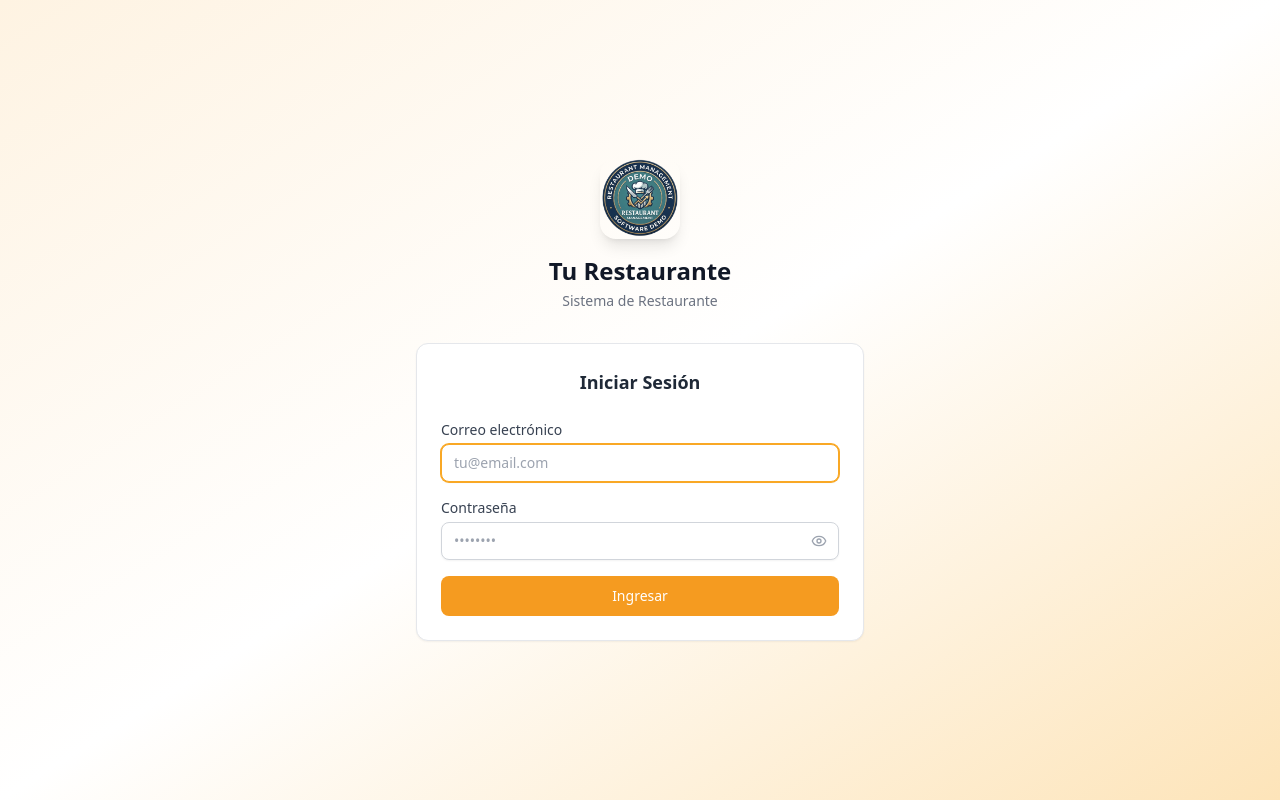
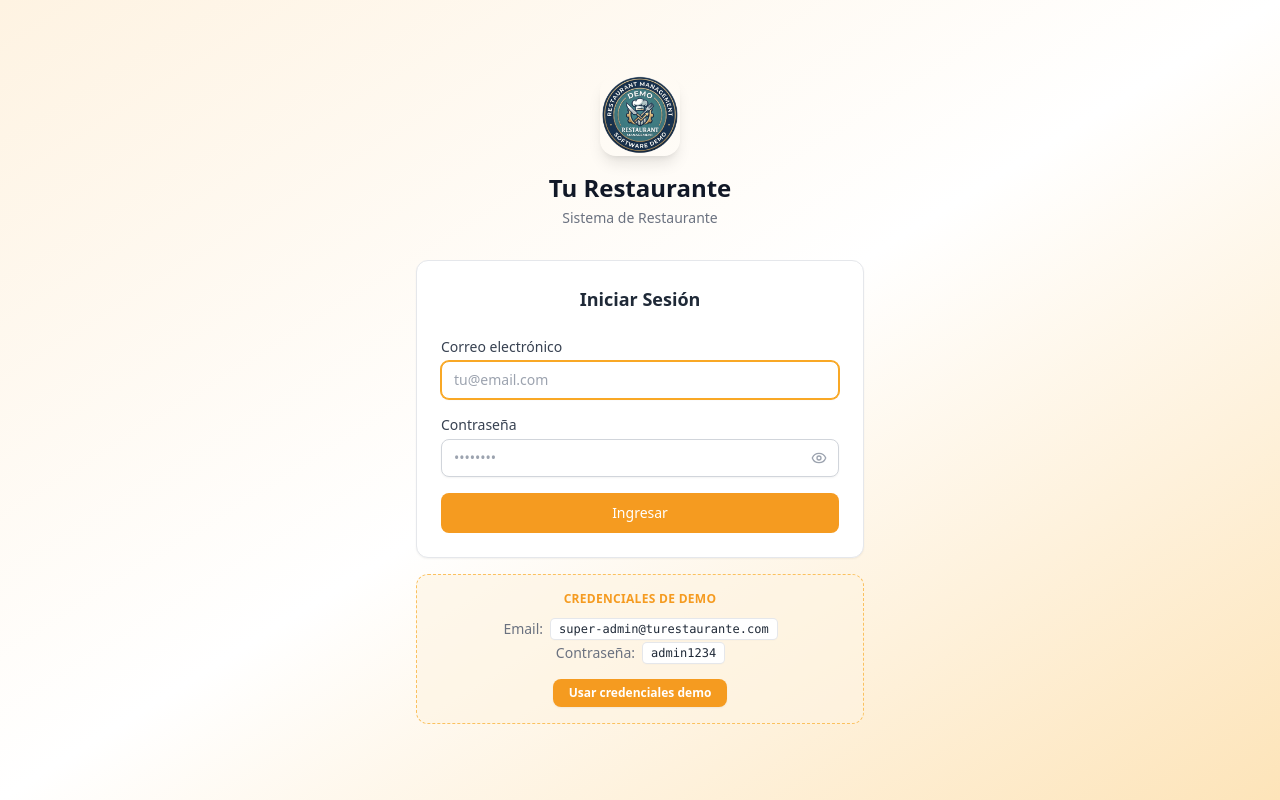
Before and after one commit to jdtm01-arch/restaurant-web, a React (Vite) app: page /login in a window 1280 px wide. Built offline with nearby package versions, Linux system fonts and the light colour scheme; no server answers.

Commit message:
add demo credentials

```diff
--- a/src/index.css
+++ b/src/index.css
@@ -214,6 +214,27 @@
   }
   .login-page__submit {
     @apply btn-primary w-full justify-center py-2.5;
+  }
+  .login-page__demo {
+    @apply mt-4 rounded-xl border border-dashed border-primary-300 bg-primary-50/60 px-5 py-4 text-center;
+  }
+  .login-page__demo-title {
+    @apply mb-3 text-xs font-semibold uppercase tracking-wide text-primary-600;
+  }
+  .login-page__demo-credentials {
+    @apply mb-3 space-y-1 text-sm text-gray-700;
+  }
+  .login-page__demo-row {
+    @apply flex items-center justify-center gap-2;
+  }
+  .login-page__demo-label {
+    @apply font-medium text-gray-500;
+  }
+  .login-page__demo-value {
+    @apply rounded bg-white px-2 py-0.5 font-mono text-xs text-gray-800 shadow-sm ring-1 ring-gray-200;
+  }
+  .login-page__demo-fill {
+    @apply mt-1 inline-flex items-center gap-1 rounded-lg bg-primary-600 px-4 py-1.5 text-xs font-semibold text-white shadow-sm transition hover:bg-primary-700 active:scale-95;
   }
 
   /* ============================================================
--- a/src/pages/Login.jsx
+++ b/src/pages/Login.jsx
@@ -107,6 +107,31 @@ export default function Login() {
             </button>
           </form>
         </div>
+
+        {/* Demo credentials */}
+        <div className="login-page__demo">
+          <p className="login-page__demo-title">Credenciales de demo</p>
+          <div className="login-page__demo-credentials">
+            <div className="login-page__demo-row">
+              <span className="login-page__demo-label">Email:</span>
+              <code className="login-page__demo-value">super-admin@turestaurante.com</code>
+            </div>
+            <div className="login-page__demo-row">
+              <span className="login-page__demo-label">Contraseña:</span>
+              <code className="login-page__demo-value">admin1234</code>
+            </div>
+          </div>
+          <button
+            type="button"
+            className="login-page__demo-fill"
+            onClick={() => {
+              setEmail('super-admin@turestaurante.com')
+              setPassword('admin1234')
+            }}
+          >
+            Usar credenciales demo
+          </button>
+        </div>
       </div>
     </div>
   )
```
